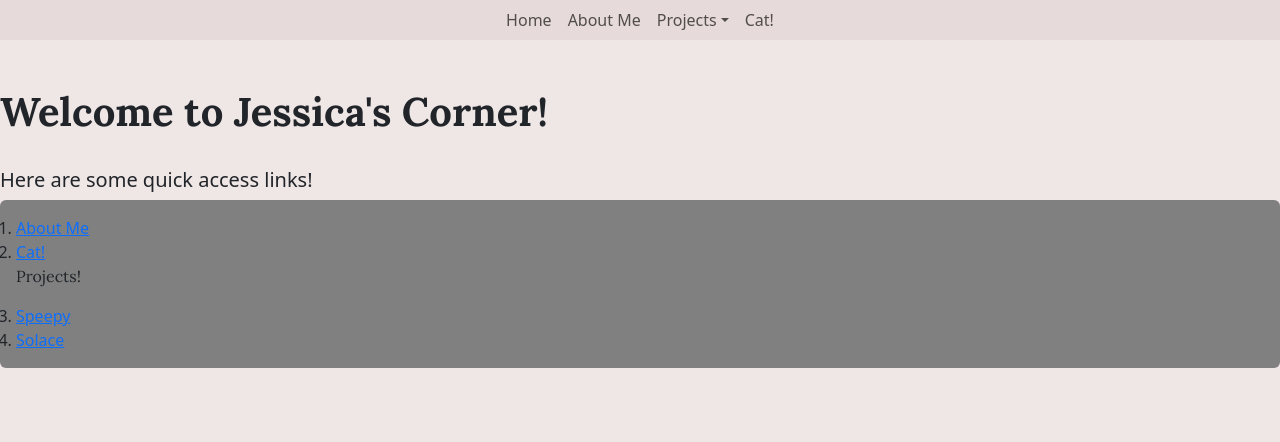
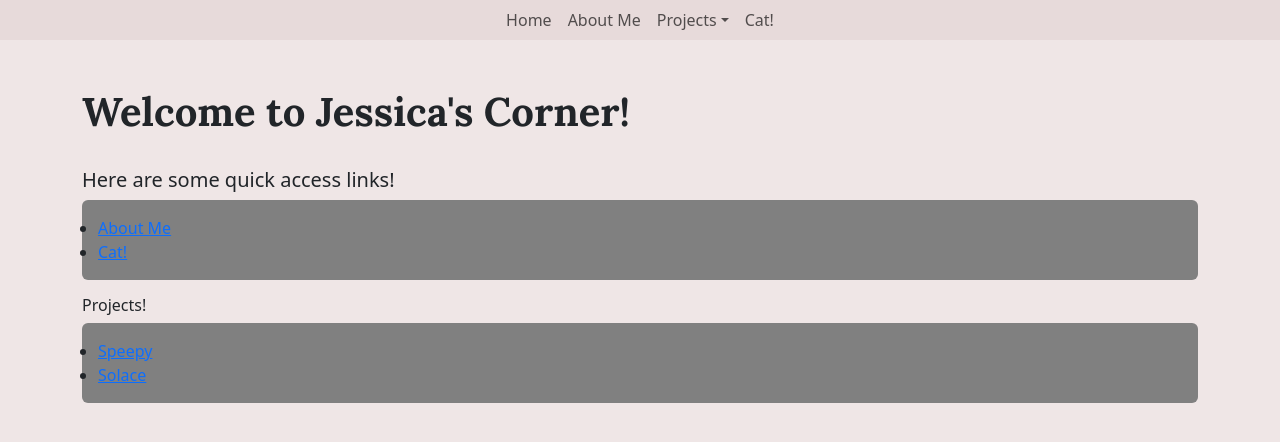
Before and after one commit to jessl314/JessicaL-Blog-Project, a React (Vite) app in the folder frontend/: page / in a window 1280 px wide. Shown: the top 442 px of the page. Built offline with nearby package versions, Linux system fonts and the light colour scheme.

Commit message:
I attempted to fix styling errors

```diff
--- a/frontend/src/pages/AboutSocial.jsx
+++ b/frontend/src/pages/AboutSocial.jsx
@@ -12,7 +12,7 @@ const SocialButtons = () => {
 
         {/* Instagram button */}
             <a href ="https://www.instagram.com/chamomiletea314/" target="_blank" rel="noopener noreferrer" title="Instagram">
-                <Button variant="light" className="rounded-circle social-button custom-second-color">
+                <Button variant="secondary" className="rounded-circle social-button custom-second-color">
                 <FaInstagram size={64} color="black"/>
                 </Button>
             </a>
--- a/frontend/src/pages/Home.jsx
+++ b/frontend/src/pages/Home.jsx
@@ -2,24 +2,33 @@ import React from 'react'
 import 'bootstrap/dist/css/bootstrap.min.css';
 import "../styles/Home.scss";
 import {Link} from "react-router-dom";
+import {Row, Col, Container} from "react-bootstrap";
 
 function Home () {
     return (
-       <div>
+        <Container>
+        <div>
         {/* get rid of Hello World on my about me page */}
         <h1>Welcome to Jessica's Corner!</h1>
         <h5>Here are some quick access links!</h5>
-        <ol className="p-3 rounded intro-block">
+        <ul className="p-3 rounded intro-block">
         <li><Link to="/about">About Me</Link></li>
         <li><Link to="/DisplayImage">Cat!</Link></li>
-        <p>Projects!</p>
+        </ul>
+        <div>
+        <h6>Projects!</h6>
+        </div>
+        <ul className="p-3 rounded intro-block">
         <li><Link to="/Speepy">Speepy</Link></li>
         <li><Link to="/Solace">Solace</Link></li>
-        </ol>
+        </ul>
 
         {/* fun facts?? a most recent achievement box?? */}
 
        </div>
+
+        </Container>
+
     )
 
 }
--- a/frontend/src/styles/Navbar.scss
+++ b/frontend/src/styles/Navbar.scss
@@ -1,5 +1,5 @@
-@use './main' as *;
+// @use './main' as *;
 
-.navbar {
-    background-color: $secondary;  // Set the navbar's background color to your secondary color
-}
+// .navbar {
+//     background-color: variables.$secondary;  // Set the navbar's background color to your secondary color
+// }
--- a/frontend/src/styles/main.scss
+++ b/frontend/src/styles/main.scss
@@ -1,5 +1,12 @@
-$primary: #efe6e6;
-$secondary: #e7dada;
+
+$primary: #efe6e6;   // Custom primary color
+$secondary: #e7dada;  // Custom secondary color
+
+@use 'bootstrap/scss/bootstrap' with (
+  $primary: $primary,   // Custom primary color
+  $secondary: $secondary // Custom secondary color
+);
+
 // f6f1f1
 body, #root {
     background-color: $primary;
@@ -16,6 +23,8 @@ body, #root {
     border: none !important;
 }
 
+// $primary: #efe6e6,
+// $secondary: #e7dada
 
 
 // @import "bootstrap/scss/bootstrap";
```
